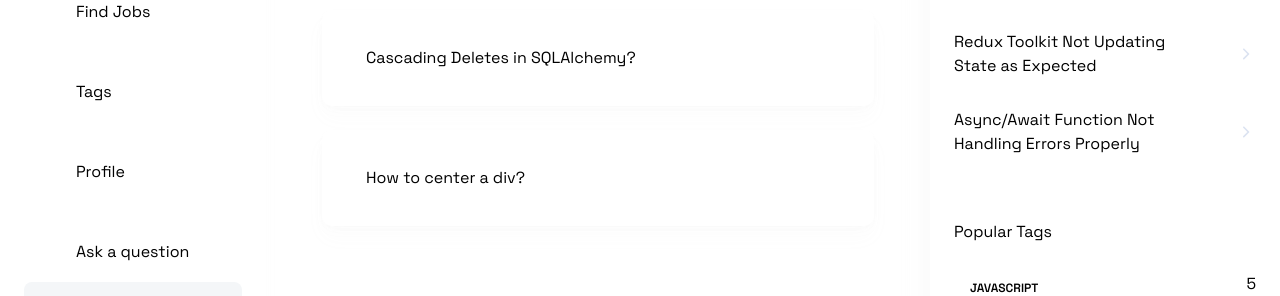
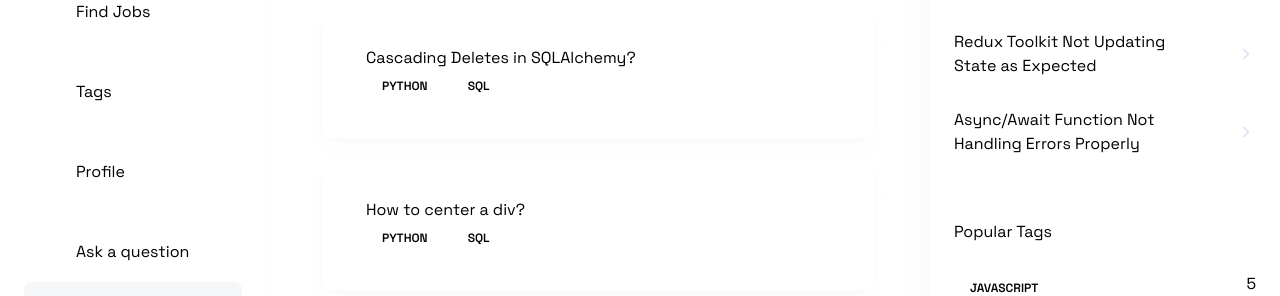
Before and after one commit to anderson-0/devflow, a Next.js app: page / in a window 1280 px wide. Shown: the part 400-696 px from the top of the page. Built offline with nearby package versions, Linux system fonts and the light colour scheme; no server answers.

Commit message:
feat: render tags inside questioncard

```diff
--- a/components/cards/QuestionCard.tsx
+++ b/components/cards/QuestionCard.tsx
@@ -1,5 +1,6 @@
 import Link from "next/link";
 import React from "react";
+import RenderTag from "../shared/RenderTag";
 
 interface QuestionCardProps {
   _id: number;
@@ -37,6 +38,11 @@ const QuestionCard = ({
         </div>
         {/*If signed in add edit and delete actions*/}
       </div>
+      <div className="mt-35 flex flex-wrap gap-2">
+        {tags.map((tag) => (
+          <RenderTag key={tag._id} _id={tag._id} name={tag.name} />
+        ))}
+      </div>
     </div>
   );
 };
```
